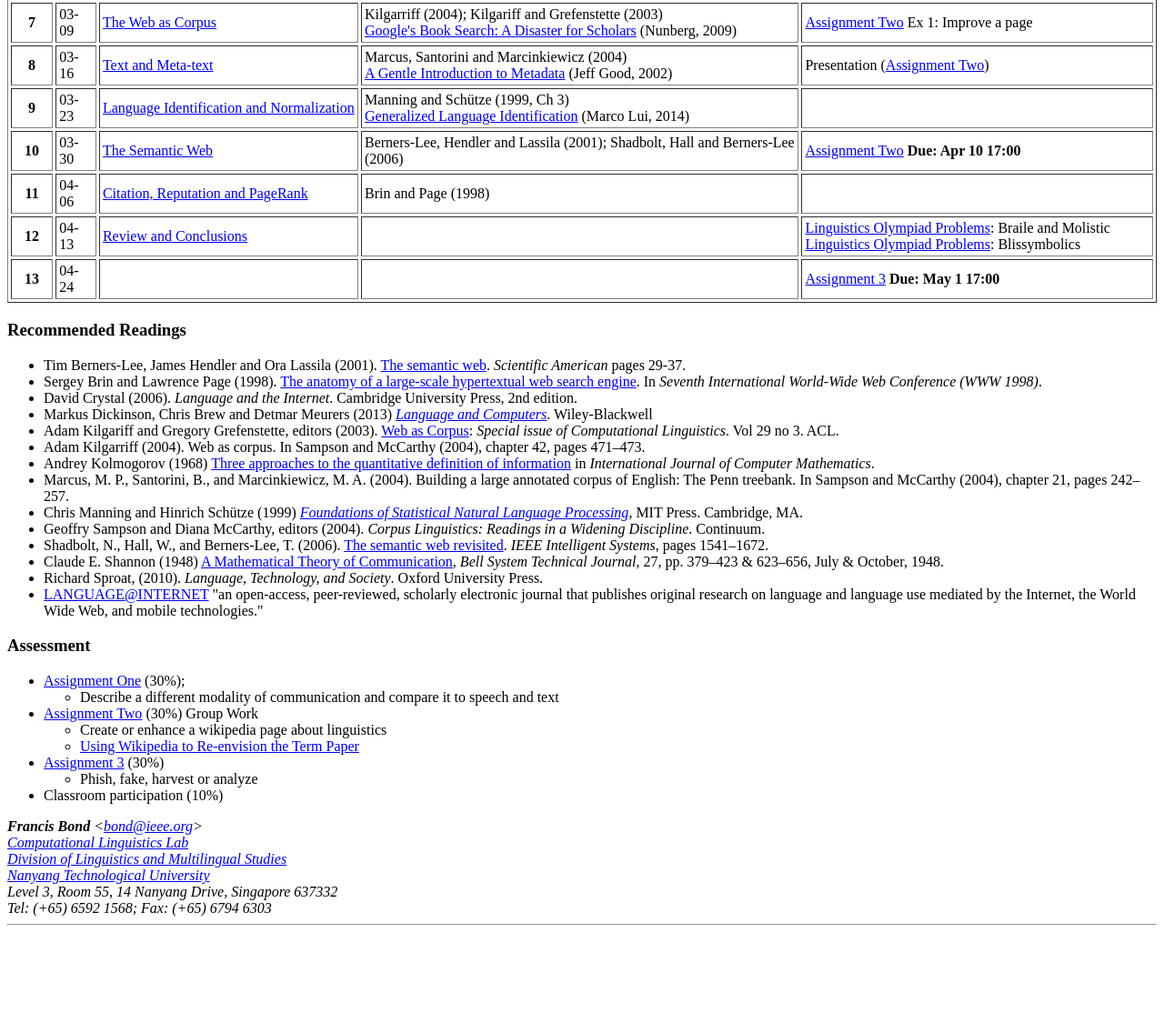
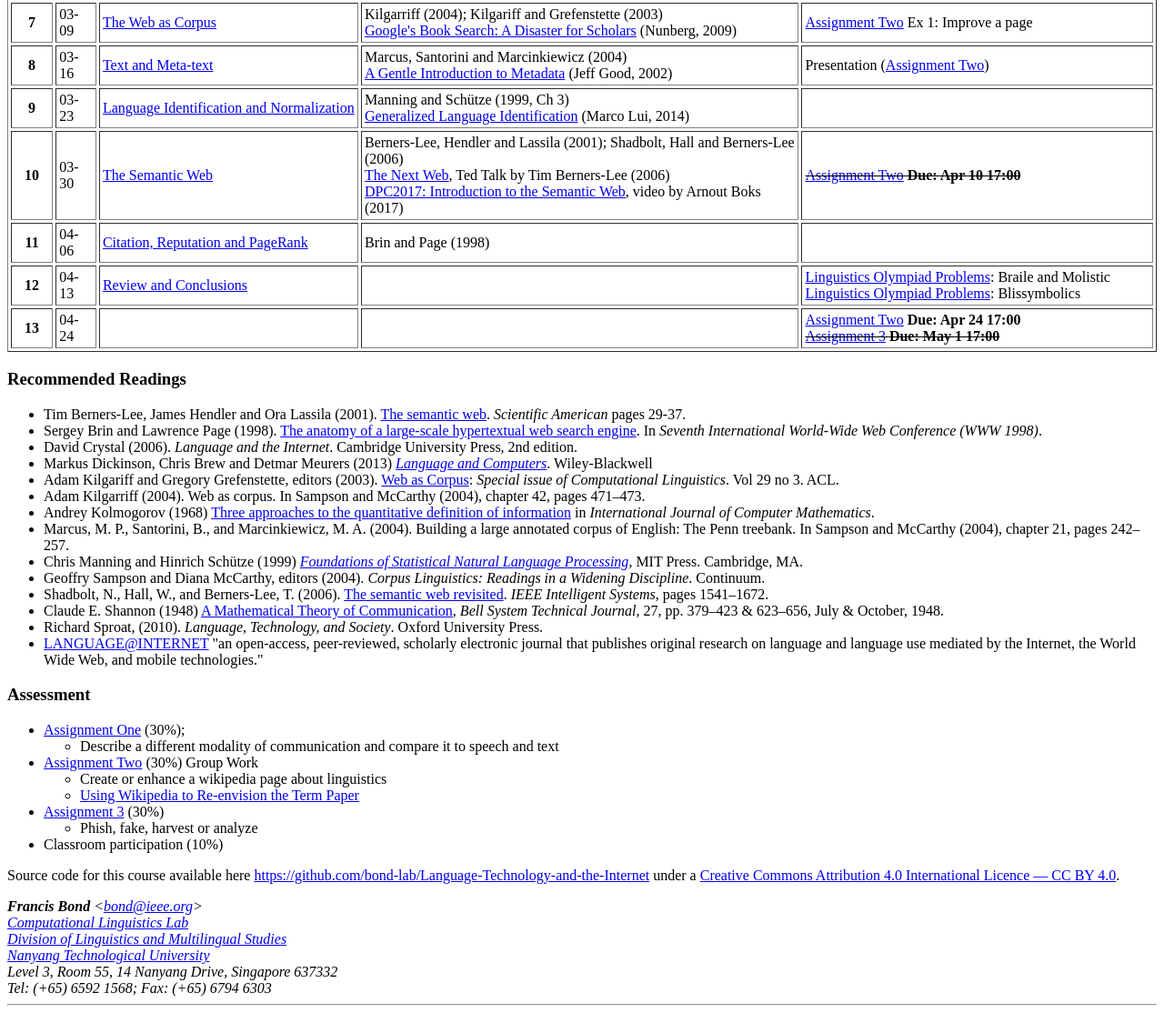
Before and after one commit to bond-lab/Language-Technology-and-the-Internet, a plain HTML site: page docs/index.html in a window 1280 px wide. Shown: the part 795-1909 px from the top of the page at 91% size. Before the commit the page ends 1821 px from the top, so only its background shows below. Drawn offline with Linux system fonts and the light colour scheme.

Commit message:
updated for the pandemic

```diff
--- a/docs/index.html
+++ b/docs/index.html
@@ -143,9 +143,15 @@ General guidelines to the course are given in lecture one.
      <td>03-30</td>
      <td><a href="pdf/wk-10-semantic-web.pdf">The Semantic Web</a></td>
      <td>Berners-Lee, Hendler and Lassila (2001);
-       Shadbolt, Hall and Berners-Lee (2006)</td>
-     <td><a href='https://en.wikipedia.org/wiki/Wikipedia:School_and_university_projects/NTU_HG252_Language,_Technology_and_the_Internet'>Assignment
-     Two</a> <b>Due: Apr 10 17:00</b></td>
+       Shadbolt, Hall and Berners-Lee (2006)
+       <br><a href='https://www.ted.com/talks/tim_berners_lee_the_next_web'>The
+       Next Web</a>, Ted Talk by Tim Berners-Lee (2006)
+       <br><a href='https://www.youtube.com/watch?v=YkYfkJuVwWE'>DPC2017: Introduction to the Semantic Web</a>,
+       video by Arnout Boks (2017)
+     </td>
+     <td><strike><a href='https://en.wikipedia.org/wiki/Wikipedia:School_and_university_projects/NTU_HG252_Language,_Technology_and_the_Internet'>Assignment
+	   Two</a> <b>Due: Apr 10 17:00</b></strike>
+     </td>
 
 </td>
 
@@ -154,7 +160,8 @@ General guidelines to the course are given in lecture one.
     <th>11</th>
     <td>04-06</td>
     <td><a href="pdf/wk-11-citation.pdf">Citation, Reputation and PageRank</a></td>
-    <td>Brin and Page (1998)</td>
+    <td>Brin and Page (1998)
+</td>
     <td><br></td>
   </tr>
   <tr>
@@ -170,7 +177,9 @@ General guidelines to the course are given in lecture one.
     <td>04-24</td>
     <td><br></td>
     <td><br></td>
-    <td><a href='assignment3.html'>Assignment 3</a> <b>Due: May 1 17:00</b> <br></td>
+    <td><a href='https://en.wikipedia.org/wiki/Wikipedia:School_and_university_projects/NTU_HG252_Language,_Technology_and_the_Internet'>Assignment
+	Two</a> <b>Due: Apr 24 17:00</b>
+    <br><strike><a href='assignment3.html'>Assignment 3</a> <b>Due: May 1 17:00</b></strike> <br></td>
   </tr>
 </table>
 
@@ -240,6 +249,13 @@ in     <i>International Journal of Computer Mathematics</i>.
     </ul>
   <li>Classroom participation (10%)
 </ul>
+
+<p>Source code for this course available
+here <a href='https://github.com/bond-lab/Language-Technology-and-the-Internet'>https://github.com/bond-lab/Language-Technology-and-the-Internet</a>
+under
+a <a href='https://creativecommons.org/licenses/by/4.0/'>Creative
+Commons Attribution 4.0 International Licence &mdash; CC BY 4.0</a>.
+
 <address>
 <strong>Francis Bond </strong>
 &lt;<a href="mailto:bond@ieee.org">bond@ieee.org</a>&gt;
```
Also changed, not shown: 2 other files.
